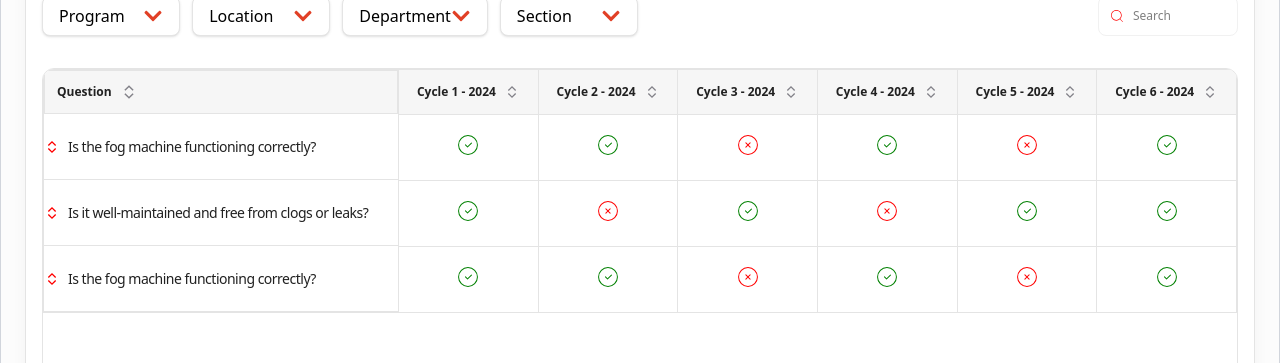
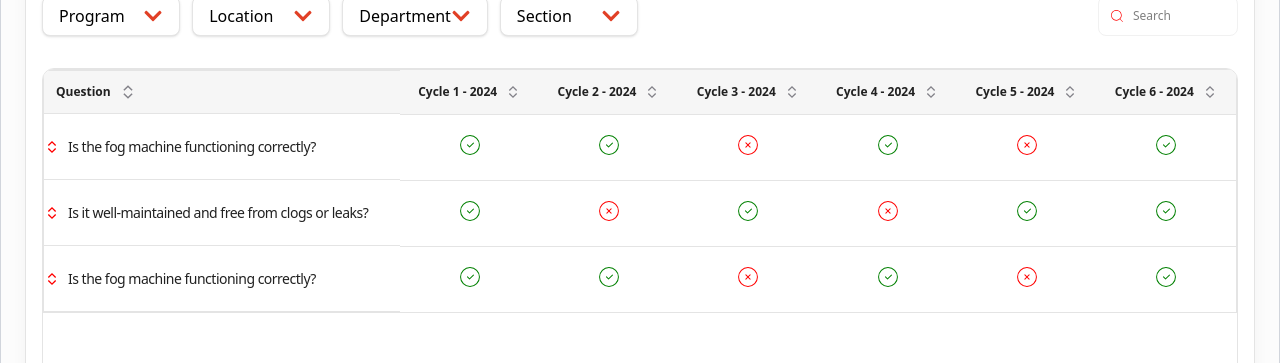
Before and after one commit to arjunraj2003/autosmart, a React (Vite) app: page / in a window 1280 px wide. Shown: the part 186-549 px from the top of the page. Built offline with nearby package versions, Linux system fonts and the light colour scheme.

Commit message:
chenge in table

```diff
--- a/src/pages/user/ActionPlanTracker.jsx
+++ b/src/pages/user/ActionPlanTracker.jsx
@@ -97,13 +97,13 @@ const ActionPlanTracker = () => {
                         {/* Header */}
                         <thead className="h-[42px] bg-[#F6F6F6] font-inter font-normal leading-[150%] tracking-[-0.5%]">
                             <tr>
-                                <th className="p-[12px] flex items-center gap-[8px] text-left border border-[#E4E4E4]">
+                                <th className="p-[12px] flex items-center gap-[8px] text-left border-y border-[#E4E4E4]">
                                     <label>Question</label>
                                     <ExpandIcon size={18} className="text-[#84838A]" />
 
                                 </th>
                                 {[...Array(6)].map((_, i) => (
-                                    <th key={i} className="p-[12px] text-center border border-[#E4E4E4]">
+                                    <th key={i} className="p-[12px] text-center border-y border-[#E4E4E4]">
                                         <div className="flex justify-center items-center gap-[8px]">
                                             Cycle {i + 1} - 2024
                                             <ExpandIcon size={16} className="text-[#84838A]" />
@@ -124,7 +124,7 @@ const ActionPlanTracker = () => {
 
                                     {/* Status Cells */}
                                     {row.cycle.map((status, i) => (
-                                        <td key={i} className={`h-[66px] border border-[#E4E4E4] text-center ${i !== 0 ? 'border-l-0' : ''}`}>
+                                        <td key={i} className={`h-[66px] border-y border-[#E4E4E4] text-center ${i !== 0 ? 'border-l-0' : ''}`}>
                                             <div className="inline-flex justify-center items-center w-full">
                                                 {status ? (
                                                     <CircleCheck color="green" size={24} />
```
